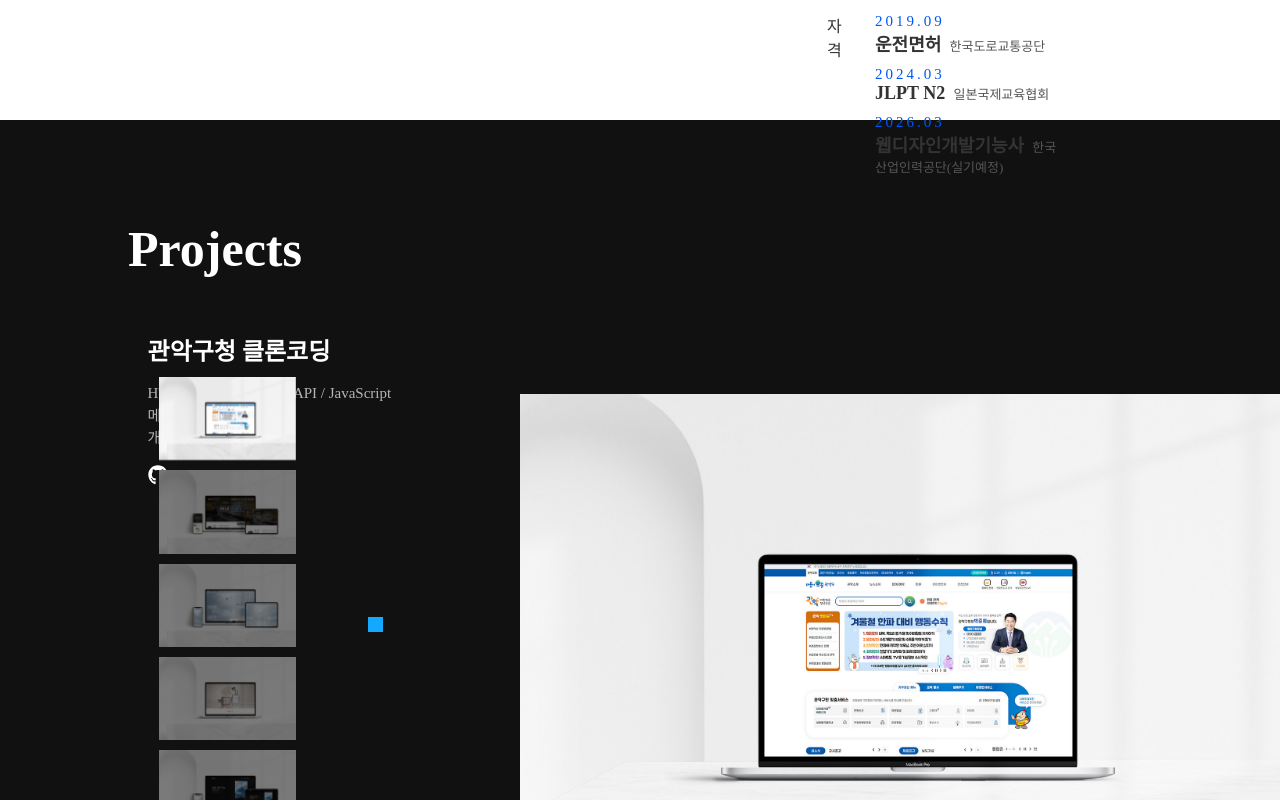
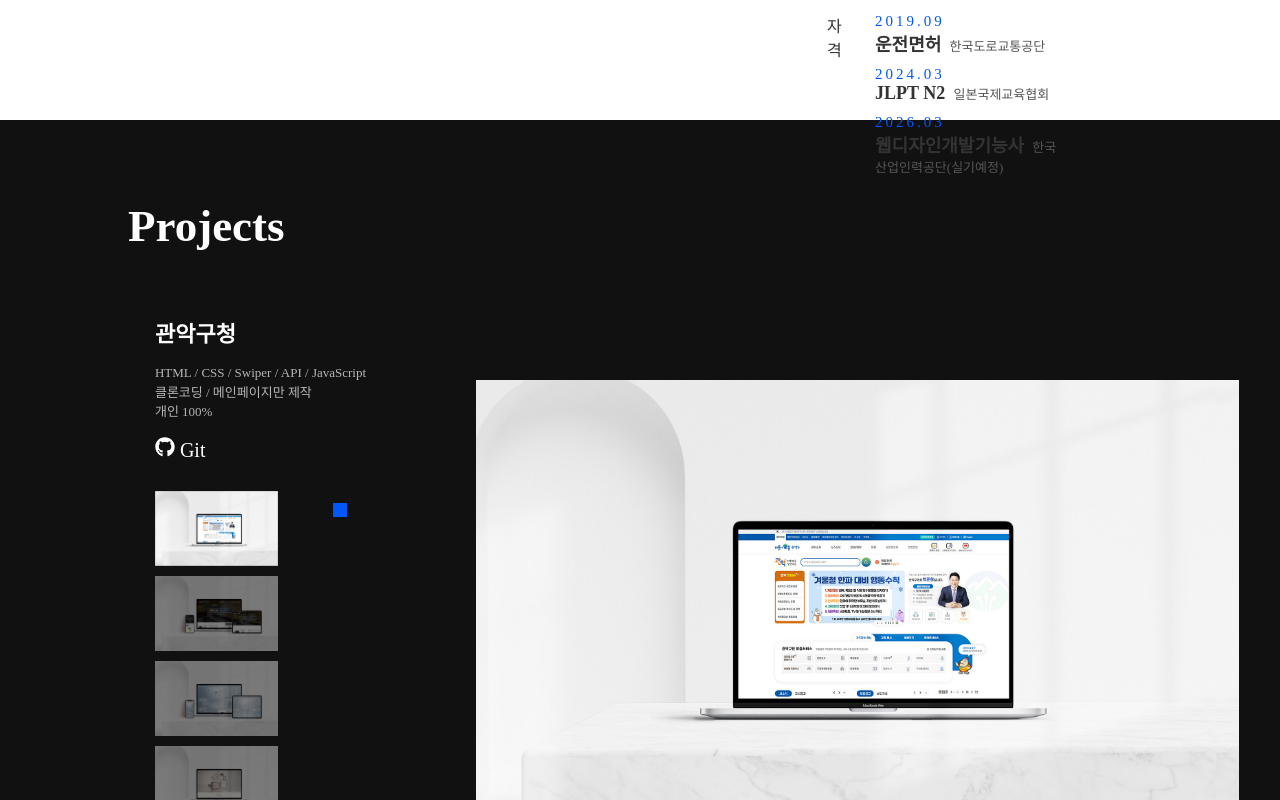
Before and after one commit to ksyeon068/portfolio, a React (Vite) app: page / in a window 1280 px wide. Shown: the part 1480-2280 px from the top of the page. Built offline with nearby package versions, Linux system fonts and the light colour scheme.

Commit message:
프로젝트 반응형 수정

```diff
--- a/src/components/Projects.jsx
+++ b/src/components/Projects.jsx
@@ -13,15 +13,15 @@ import '../style/projects.scss';
 const slides = [
   {
     img: "/img/slider1.jpg",
-    title: "관악구청 클론코딩",
-    subtitle: "HTML / CSS / Swiper / API / JavaScript \n 메인페이지만 제작 \n 개인 100%",
+    title: "관악구청",
+    subtitle: "HTML / CSS / Swiper / API / JavaScript \n 클론코딩 / 메인페이지만 제작 \n 개인 100%",
     siteLink: "https://ksyeon068.github.io/Gwanak-gu_clone/",
     gitLink: "https://github.com/ksyeon068/Gwanak-gu_clone"
   },
   {
     img: "/img/slider2.jpg",
-    title: "관악성모이비인후과 클론코딩",
-    subtitle: "HTML / SCSS / Swiper / JavaScript \n 반응형으로 제작 \n 개인 100%",
+    title: "관악성모이비인후과",
+    subtitle: "HTML / SCSS / Swiper / JavaScript \n 클론코딩 / 반응형으로 제작 \n 개인 100%",
     siteLink: "https://ksyeon068.github.io/Gwanak-S-ENT/",
     gitLink: "https://github.com/ksyeon068/Gwanak-S-ENT"
   },
--- a/src/index.css
+++ b/src/index.css
@@ -9,6 +9,12 @@ ul{list-style: none;}
 @media screen and (max-width: 1440px){
     .inner{
         padding: 0 160px;
+        height: 100vh;
+    }
+}
+@media screen and (max-width: 1280px){
+    .inner{
+        padding: 0 100px;
         height: 100vh;
     }
 }
--- a/src/style/profile.scss
+++ b/src/style/profile.scss
@@ -13,7 +13,7 @@
             left: 0;
             width: 100%;
             height: 100%;
-            background: linear-gradient(to right, $sub-color 90%, rgb(20, 169, 255) 10%);
+            background: linear-gradient(to right, $sub-color 90%, $point-color 10%);
             z-index: 2;
         }
         h3 {
--- a/src/style/projects.scss
+++ b/src/style/projects.scss
@@ -48,7 +48,7 @@
                         }
                         transition: 0.3s;
                         &:hover {
-                            color: #14a9ff;
+                            color: $point-color;
                             &::after {
                                 opacity: 1;
                                 transform: translateX(0);
@@ -93,7 +93,7 @@
                     margin-top: 7px;
                     width: 15px;
                     height: 15px;
-                    background: #14a9ff;
+                    background: $point-color;
                     position: absolute;
                     top: 32%;
                     right: 55%;
@@ -125,7 +125,7 @@
                         img {
                             width: 100%;
                             height: 100%;
-                            object-fit: cover;
+                            object-fit: contain;
                             transition: transform 0.5s;
                         }
                     }
@@ -183,7 +183,7 @@
                     }
                 }
                 p{
-                    color: #b6b6b6;
+                    color: $sub-Tcolor;
                     font-weight: 300;
                     font-size: 14px;
                     margin-bottom: 10px;
@@ -207,7 +207,7 @@
             left: 0;
             width: 100%;
             height: 100%;
-            background: linear-gradient(to right, rgb(255, 255, 255) 90%, rgb(20, 169, 255) 10%);
+            background: linear-gradient(to right, rgb(255, 255, 255) 90%, $point-color 10%);
             z-index: 2;
         }
         h3 {
@@ -219,17 +219,14 @@
     }
 @media screen and (max-width: 1440px){
     .projects_W{
-        padding: 100px 0 100px 10%;
+        padding: 80px 50px 0 13%;
         .reveal {
             h3 {font-size: 50px;}
         }
         .projects {
             .contentRow{
                 .leftArea {
-                    width: 40%;
                     .textBox {
-                        margin: 50px 0 0 5%;
-                        height: 0px;
                         .title {
                             font-size: 24px;
                             margin-bottom: 15px;
@@ -238,17 +235,53 @@
                     }
                     .swiper{margin-left: 8%;}
                     .thumbsSwiper {
+                        max-height: 450px;
                         .swiper-wrapper {
-                            gap: 10px;
                             height: 300px;
                         }
                     }
                     .scrollbox{
-                        top: 41%;
-                        right: 35%;
+                        top: 31%;
+                        right: 40%;
                     }
                 }
-                .mainSwiper{top: 14%;}
+                .mainSwiper{
+                    top: 14%;
+                    width: 68%;
+                    height: 65%;
+                }
+            }
+
+        }
+
+    }
+}
+@media screen and (max-width: 1280px){
+    .projects_W{
+        padding: 80px 30px 0 10%;
+        .reveal {
+            h3 {font-size: 45px;}
+        }
+        .projects {
+            .contentRow{
+                .leftArea {
+                    .textBox {
+                        .title {
+                            font-size: 22px;
+                            margin-bottom: 15px;
+                        }
+                        .subtitle {font-size: 13px;}
+                    }
+                    .swiper{margin-left: 8%;}
+
+                    .scrollbox{
+                        top: 30%;
+                        right: 35%;
+                        width: 14px;
+                        height: 14px;
+                    }
+                }
+                .mainSwiper{top: 12%;}
             }
 
         }
@@ -257,29 +290,25 @@
 }
 @media screen and (max-width: 1024px){
     .projects_W{
-        padding: 80px 0 100px 8%;
+        padding: 80px 50px 0 9%;
         .reveal {
-            h3 {font-size: 45px;}
+            h3 {font-size: 40px;}
         }
         .projects {
-            gap: 40px;
-            height: 80vh;
             .contentRow{
-                height: auto;
                 .leftArea {
                     .textBox {
-                        flex-grow: 1;
-                        margin: 40px 0 0 0;
+                        margin: 40px 0 0px 5%;
                         .title {
-                            font-size: 20px;
+                            font-size: 19px;
                             margin-bottom: 10px;
                         }
-                        .subtitle {font-size: 13px;}
+                        .subtitle {font-size: 12px;}
                         a{font-size: 15px;}
                     }
-                    .swiper{margin-left: 0;}
+                    .swiper{margin-left: 5%;}
                     .thumbsSwiper {
-                        max-height: 500px;
+                        max-height: 400px;
                         .swiper-wrapper {
                             gap: 10px;
                             height: 150px;
@@ -288,13 +317,14 @@
                     .scrollbox{
                         width: 12px;
                         height: 12px;
-                        top: 46%;
+                        top: 27%;
                         right: 35%;
                     }
                 }
                 .mainSwiper{
-                    top: 22%;
-                    width: 75%;
+                    top: 13%;
+                    width: 70%;
+
                 }
             }
         }
@@ -306,7 +336,7 @@
     .mo{
         display: block;
         .reveal{
-            font-size: 45px;
+            font-size: 40px;
         }
     }
 
@@ -315,7 +345,7 @@
     .mo{
         display: block;
         .reveal{
-            font-size: 45px;
+            font-size: 40px;
         }
     }
 
--- a/src/style/skills.scss
+++ b/src/style/skills.scss
@@ -1,7 +1,7 @@
 @use './variables' as *;
 
 .skills{
-    padding: 150px 13% 200px;
+    padding: 80px 13%;
     .reveal{
         position: relative;
         display: inline-block;
@@ -24,7 +24,7 @@
     }
 
     .skillsWrap{
-        margin-top: 80px;
+        margin-top: 50px;
         display: flex;
         justify-content: space-between;
         padding: 0 5%;
```
Also changed, not shown: src/style/profile.css (+1 -1 lines), src/style/skills.css (+1 -1 lines), src/style/projects.css.
